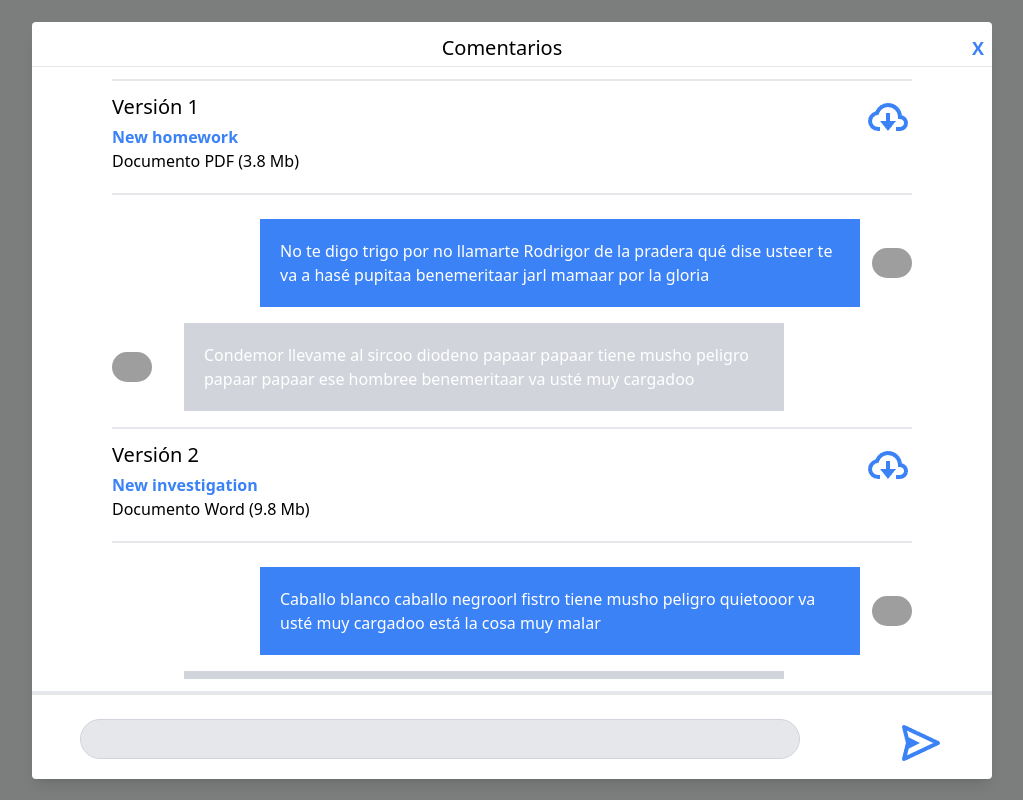
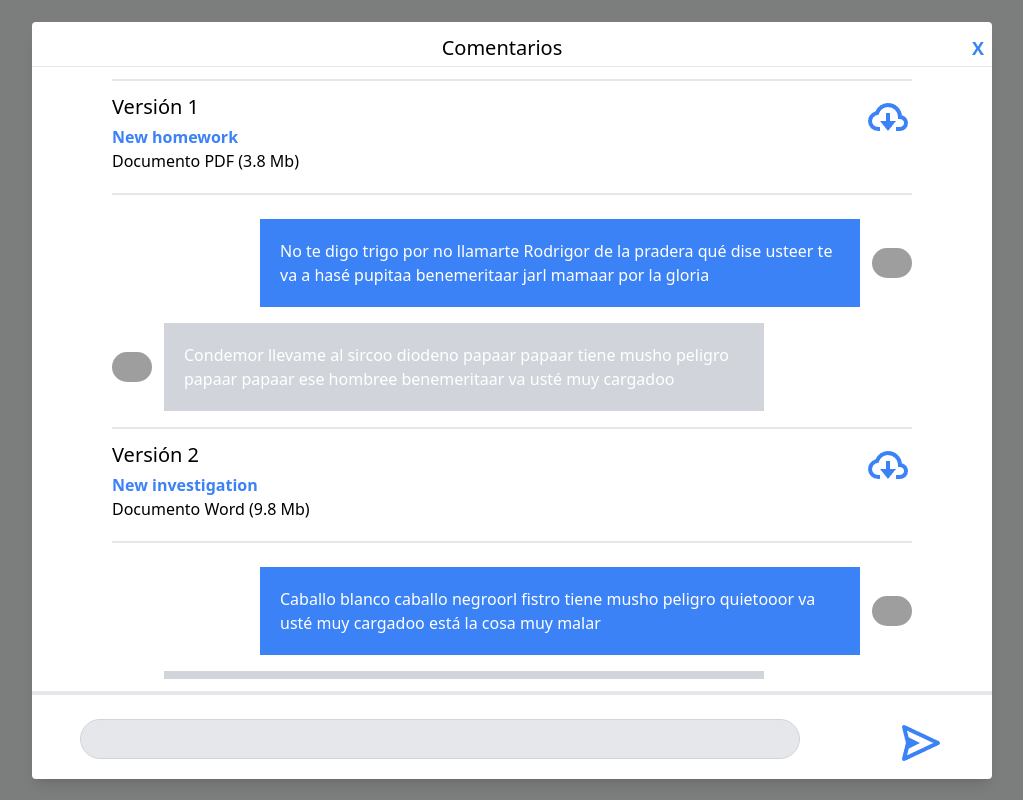
Before and after one commit to sergioges/chat-modal, a Vue app: page / in a window 1280 px wide. Both pictures are taken after a click on the label "Open Modal". Shown: the whole page, without its empty margins (128-1151 px from the left). Built offline with nearby package versions, Linux system fonts and the light colour scheme; grey boxes are pictures that could not be loaded.

Commit message:
fix styles and name methods

```diff
--- a/src/components/Chat/ChatModal.vue
+++ b/src/components/Chat/ChatModal.vue
@@ -15,7 +15,6 @@ export default {
   setup() {
     // Store
     const studentStore = useStudentStore();
-    const newStudentMessage = studentStore.studentMessage;
 
     // Data
     const chatConversations = ref([]);
@@ -28,10 +27,12 @@ export default {
           data: { message: newValue },
         });
       }
+      // Se podrá observar cada una de las stores dedicadas a cada uno de los elementos del chat
+      // (teacher o download) para añadirlo según type al array chatConversations
     );
 
     // Methods
-    const cargarDatos = async () => {
+    const loadingData = async () => {
       try {
         const response = await fetch('/chat-conversation.json');
         if (response.ok) {
@@ -45,16 +46,16 @@ export default {
     }
 
     onMounted(() => {
-      cargarDatos();
+      loadingData();
     });
 
-    return { newStudentMessage, chatConversations };
+    return { chatConversations };
   },
 };
 </script>
 
 <template>
-  <div class="wrapper overflow-y-auto">
+  <div class="wrapper overflow-auto">
     <div class="flex flex-col items-center w-full" v-for="(conversation, index) in chatConversations" :key="index">
       <download-chat v-if="conversation.type === 'download'" :content="conversation"></download-chat>
       <student-chat v-if="conversation.type === 'student'" :content="conversation"></student-chat>
@@ -65,6 +66,18 @@ export default {
 
 <style scoped>
 .wrapper {
-  height: 600px;
+  max-height: 600px;
+}
+
+.wrapper::-webkit-scrollbar {
+  width: 7px;
+}
+
+.wrapper::-webkit-scrollbar-track {
+  background: #ddd;
+}
+
+.wrapper::-webkit-scrollbar-thumb {
+  background: #aaa;
 }
 </style>
--- a/src/components/Chat/TeacherChat.vue
+++ b/src/components/Chat/TeacherChat.vue
@@ -14,11 +14,11 @@ export default {
 </script>
 
 <template>
-  <div class="mb-4 w-5/6 flex justify-between">
+  <div class="mb-4 w-5/6 flex justify-start">
     <div class="flex items-center">
       <img class="w-10 rounded-full" src="https://xsgames.co/randomusers/avatar.php?g=male" alt="Teacher Avatar" />
     </div>
-    <div class="bg-gray-300 p-5 mr-32 w-3/4">
+    <div class="bg-gray-300 p-5 ml-3 w-3/4">
       <p class="text-white">
         {{ content.data.message }}
       </p>
```
